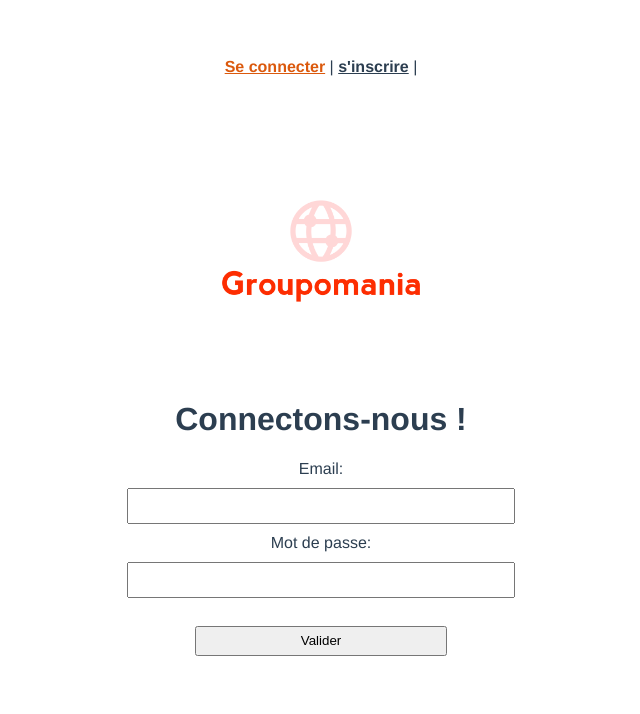
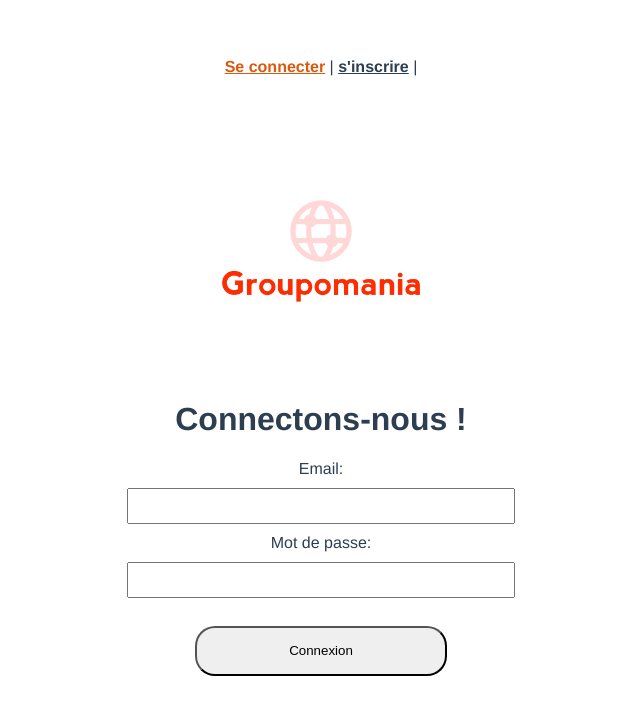
Before and after one commit to Bescore/Openclassrooms_P7, a Vue app: page / in a window 1280 px wide. Shown: the top 714 px of the page, without its empty margins (319-959 px from the left). Built offline with nearby package versions, Linux system fonts and the light colour scheme.

Commit message:
modifications page, s'inscrire, ajout d'image

```diff
--- a/src/components/connecter.vue
+++ b/src/components/connecter.vue
@@ -8,7 +8,7 @@
   <input class="email" type="email" id="email" name="email"><br>
   <label for="password">Mot de passe:</label><br>
   <input class="password" type="password" id="password" name="password"><br><br>
-  <input class="validate" type="submit" value="Valider">
+  <input class="validate" type="submit" value="Connexion">
 </form>
 </template>
 
@@ -50,6 +50,7 @@ a {
 }
 .validate{
   width:20%;
-  height:30px;
+  height:50px;
+  border-radius:20px;
 }
 </style>
--- /dev/null
+++ b/src/components/inscrire.vue
@@ -0,0 +1,21 @@
+<template>
+<img src=@\assets\icon-left-font-monochrome-black.png/>
+  <h1>{{inscrireinput}}</h1>
+</template>
+
+
+
+
+<script>
+export default {
+  name: 'inscrire',
+  props: {
+    inscrireinput: String
+  }
+}
+</script>
+
+
+<style scoped>
+
+</style>
--- a/src/views/inscrire.vue
+++ b/src/views/inscrire.vue
@@ -1,5 +1,15 @@
 <template>
   <div class="about">
-    <h1>This is an about page</h1>
+    <inscrire inscrireinput= 'Rejoignez nous !'/>
   </div>
 </template>
+<script>
+
+  import inscrire from '@/components/inscrire.vue'
+export default {
+  name: 'inscription',
+  components: {
+    inscrire
+  }
+}
+</script>
```
Also changed, not shown: src/components/inputs.vue (deleted, +0 -24 lines).
